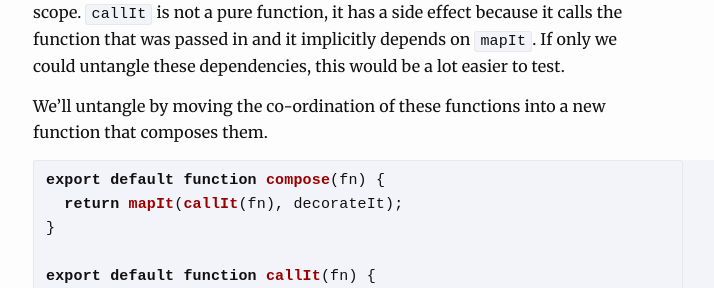
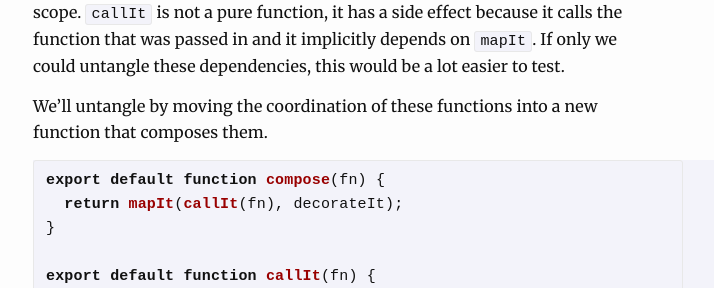
Before and after one commit to mitchlloyd/mitchlloyd.github.io, a Jekyll site: the page built from _posts/2017-01-27-react-shallow-rendering.md, in a window 1280 px wide and 1400 px high, scrolled down 4913 px. Shown: the part 164-452 px from the top of the window, without its empty margins (237-951 px from the left). Built offline with Jekyll 4.4.1, drawn with Linux system fonts in a browser that asks for light colours; some of the changed text lies outside the part shown.

Commit message:
Fix some typos

````diff
--- a/_posts/2017-01-27-react-shallow-rendering.md
+++ b/_posts/2017-01-27-react-shallow-rendering.md
@@ -72,7 +72,7 @@
 
 it('subtract calls _add and flips the sign of the second argument', () => {
   let addCalls = [];
-  subtractor.add = (...args) => {
+  subtractor._add = (...args) => {
     addCalls.push(args);
     return 'subtract-response';
   }
@@ -234,7 +234,7 @@
 calls the function that was passed in and it implicitly depends on `mapIt`. If
 only we could untangle these dependencies, this would be a lot easier to test.
 
-We'll untangle by moving the co-ordination of these functions into a new
+We'll untangle by moving the coordination of these functions into a new
 function that composes them.
 
 ```js
````
Also changed, not shown: other parts of _posts/2017-01-27-react-shallow-rendering.md (+2 -2 lines).
